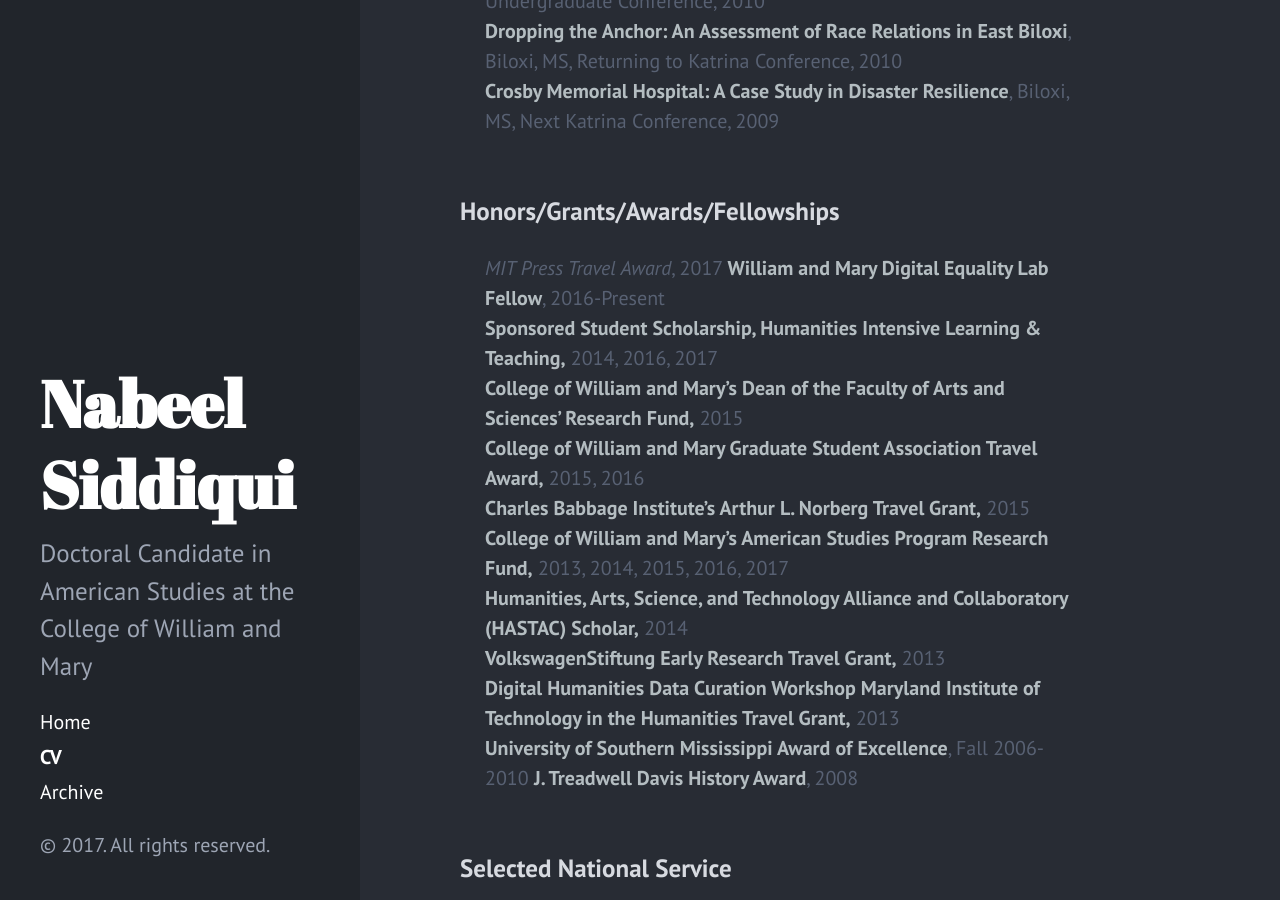
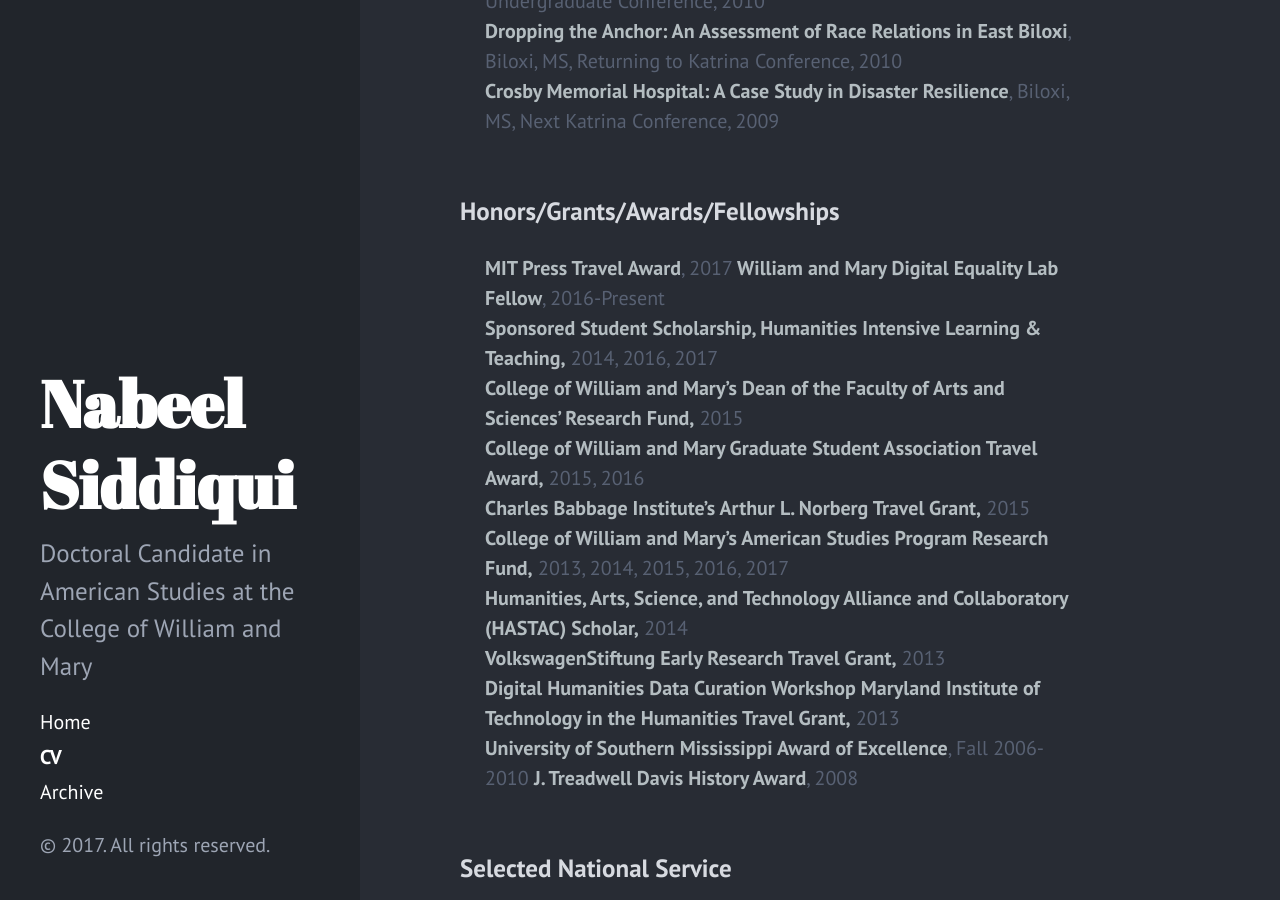
Before and after one commit to nabsiddiqui/nabsiddiqui_old_jekyll_site, a Jekyll site: the page built from CV.md, in a window 1280 px wide and 900 px high, scrolled down 3288 px. Built offline with Jekyll 4.4.1, drawn with Linux system fonts in a browser that asks for light colours.

```diff
--- a/CV.md
+++ b/CV.md
@@ -60,7 +60,7 @@ title: CV
 
 ### Honors/Grants/Awards/Fellowships
 
-> *MIT Press Travel Award*, 2017
+> **MIT Press Travel Award**, 2017
 > **William and Mary Digital Equality Lab Fellow**, 2016-Present
 > **Sponsored Student Scholarship, Humanities Intensive Learning & Teaching,** 2014, 2016, 2017
 > **College of William and Mary’s Dean of the Faculty of Arts and Sciences’ Research Fund,** 2015
```
